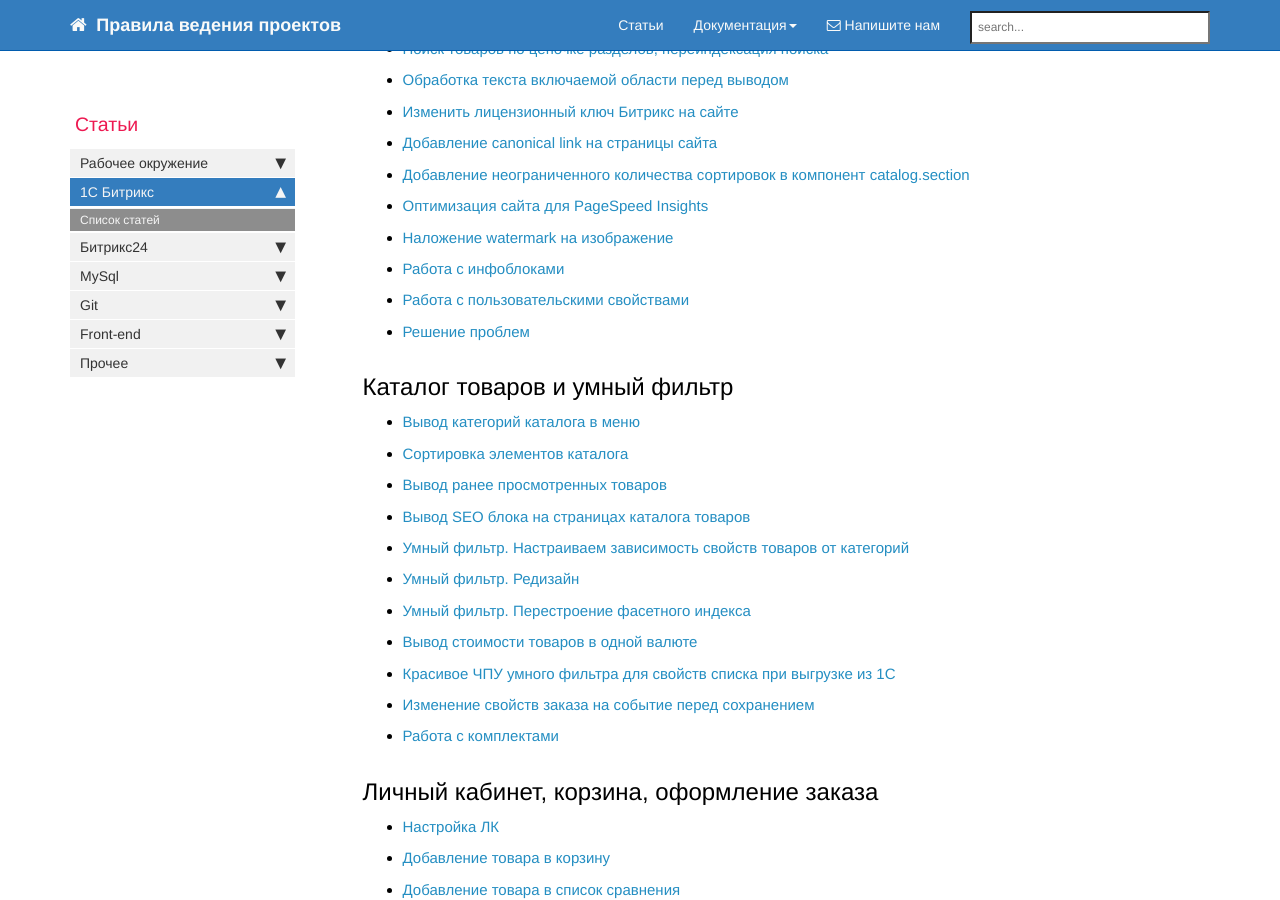
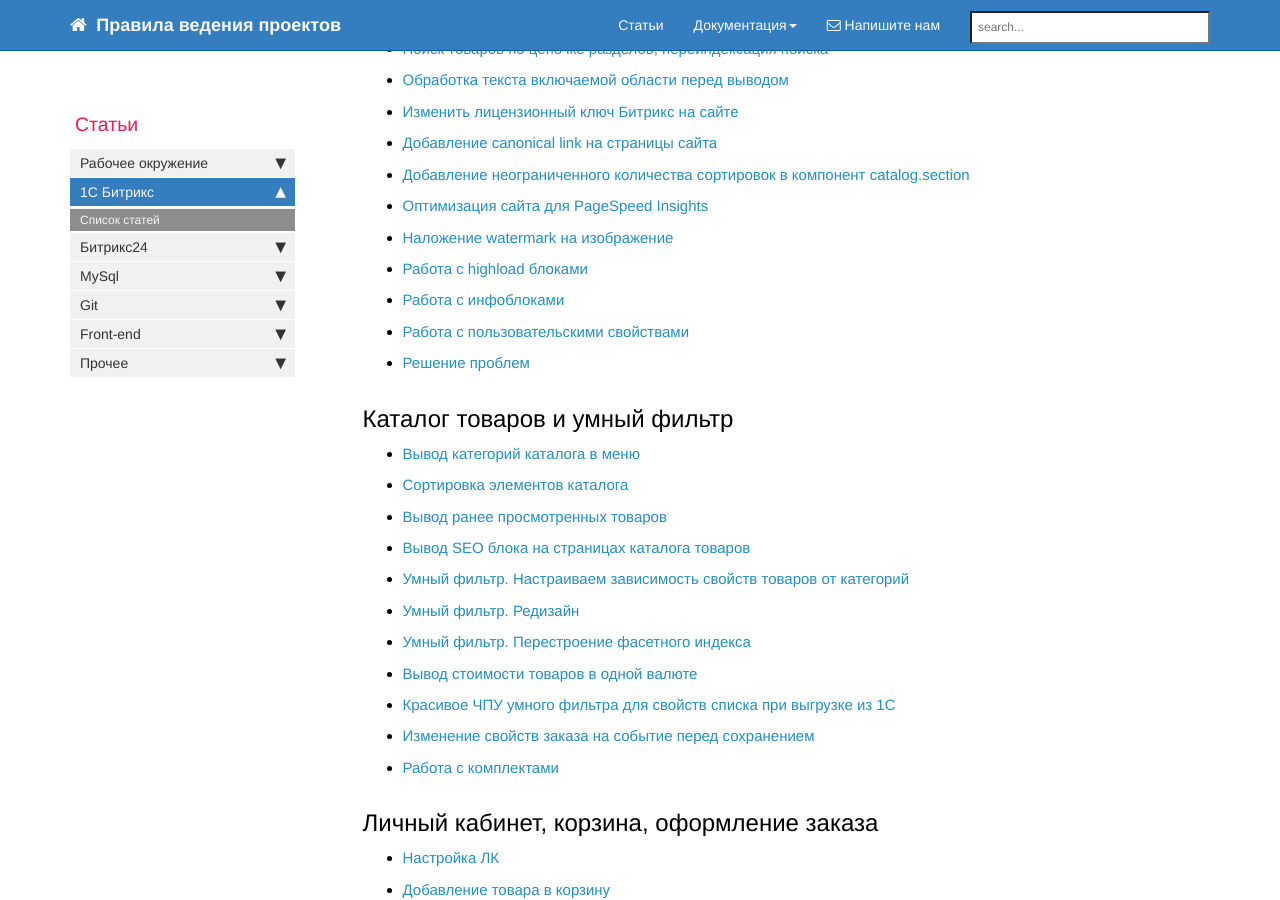
Before and after one commit to gdecider/gdecider.github.io, a Jekyll site: the page built from pages/articles/articles-g-cms-bitrix.md, in a window 1280 px wide and 900 px high, scrolled down 813 px. Built offline with Jekyll 4.4.1, drawn with Linux system fonts in a browser that asks for light colours; nearby versions of some CDN libraries; comment, search, counter and statistics services are not loaded.

Commit message:
Update articles-g-cms-bitrix.md

```diff
--- a/pages/articles/articles-g-cms-bitrix.md
+++ b/pages/articles/articles-g-cms-bitrix.md
@@ -33,6 +33,7 @@ toc: false
 * [Добавление неограниченного количества сортировок в компонент catalog.section](/articles-bx-catalog-section-unlimited-sort.html)
 * [Оптимизация сайта для PageSpeed Insights](/articles-bx-site-optimisation-for-google-pagespeed-insights.html)
 * [Наложение watermark на изображение](/articles-bx-watermark-place-on-image.html)
+* [Работа с highload блоками](/articles-bx-highload-block-examples.html)
 * [Работа с инфоблоками](/articles-bx-iblock-examples.html)
 * [Работа с пользовательскими свойствами](/articles-bx-uf-properties.html)
 * [Решение проблем](/articles_bx_problems.html)
```
